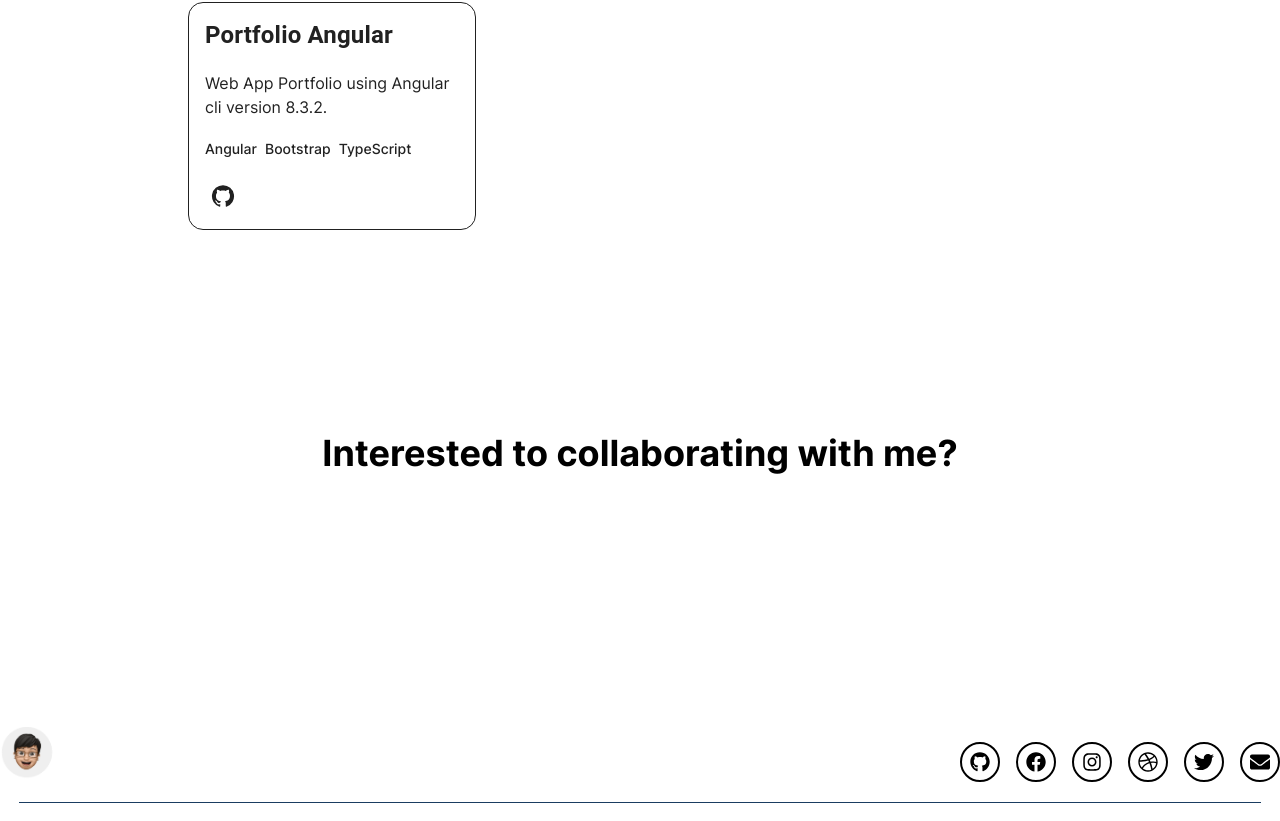
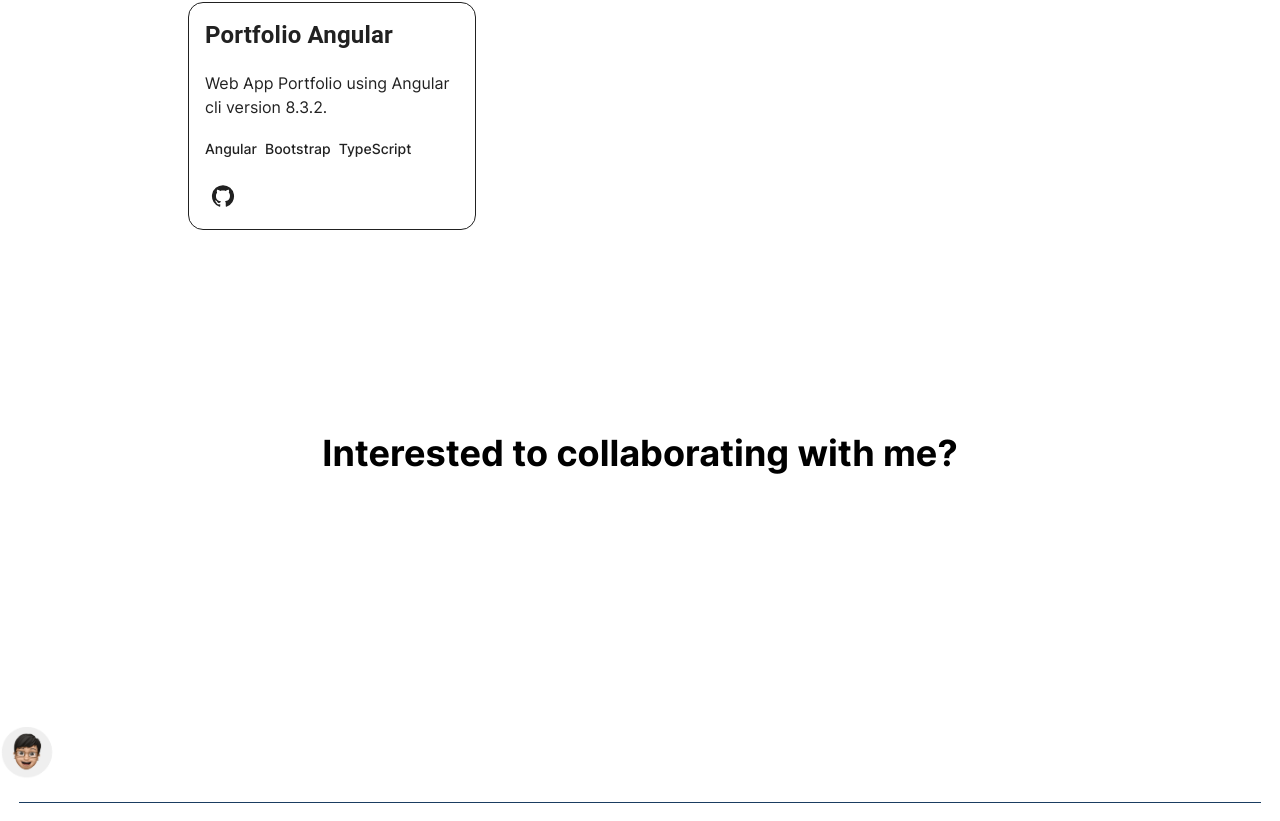
Before and after one commit to wibawasuyadnya/webapp-react, a React (Create React App) app: page / in a window 1280 px wide. Shown: the part 3634-4455 px from the top of the page. Built offline with nearby package versions, Linux system fonts and the light colour scheme.

Commit message:
update footer color

```diff
--- a/src/sections/Footer.jsx
+++ b/src/sections/Footer.jsx
@@ -27,7 +27,7 @@ function Footer() {
                 <h4 className='float-right xs:float-none'>  </h4>
                 <div className="flex justify-center mt-4 space-x-4">
                   <a
-                    className="text-xl p-2 text-[color:var(--clr-secondary)] hover:bg-[color:var(--clr-link)] border-2 border-[color:var(--clr-border)] hover:border-[color:var(--clr-link)] rounded-full hover:text-white transition-colors duration-300"
+                    className="text-xl p-2 text-white hover:bg-[color:var(--clr-link)] border-2 border-[color:var(--clr-border)] hover:border-[color:var(--clr-link)] rounded-full hover:text-white transition-colors duration-300"
                     href={footerdata.sclData.github}
                     target="_blank"
                     rel="noreferrer"
@@ -36,7 +36,7 @@ function Footer() {
                     <span className="sr-only">Github</span>
                   </a>
                   <a
-                    className="text-xl p-2 text-[color:var(--clr-secondary)] hover:bg-[color:var(--clr-link)] border-2 border-[color:var(--clr-border)] hover:border-[color:var(--clr-link)] rounded-full hover:text-white transition-colors duration-300"
+                    className="text-xl p-2 text-white hover:bg-[color:var(--clr-link)] border-2 border-[color:var(--clr-border)] hover:border-[color:var(--clr-link)] rounded-full hover:text-white transition-colors duration-300"
                     href={footerdata.sclData.facebook}
                     target="_blank"
                     rel="noreferrer"
@@ -45,7 +45,7 @@ function Footer() {
                     <span className="sr-only">Facebook</span>
                   </a>
                   <a
-                    className="text-xl p-2 text-[color:var(--clr-secondary)] hover:bg-[color:var(--clr-link)] border-2 border-[color:var(--clr-border)] hover:border-[color:var(--clr-link)] rounded-full hover:text-white transition-colors duration-300"
+                    className="text-xl p-2 text-white hover:bg-[color:var(--clr-link)] border-2 border-[color:var(--clr-border)] hover:border-[color:var(--clr-link)] rounded-full hover:text-white transition-colors duration-300"
                     href={footerdata.sclData.instagram}
                     target="_blank"
                     rel="noreferrer"
@@ -54,7 +54,7 @@ function Footer() {
                     <span className="sr-only">Instagram</span>
                   </a>
                   <a
-                    className="text-xl p-2 text-[color:var(--clr-secondary)] hover:bg-[color:var(--clr-link)] border-2 border-[color:var(--clr-border)] hover:border-[color:var(--clr-link)] rounded-full hover:text-white transition-colors duration-300"
+                    className="text-xl p-2 text-white hover:bg-[color:var(--clr-link)] border-2 border-[color:var(--clr-border)] hover:border-[color:var(--clr-link)] rounded-full hover:text-white transition-colors duration-300"
                     href={footerdata.sclData.dribbble}
                     target="_blank"
                     rel="noreferrer"
@@ -63,7 +63,7 @@ function Footer() {
                     <span className="sr-only">Dribbble</span>
                   </a>
                   <a
-                    className="text-xl p-2 text-[color:var(--clr-secondary)] hover:bg-[color:var(--clr-link)] border-2 border-[color:var(--clr-border)] hover:border-[color:var(--clr-link)] rounded-full hover:text-white transition-colors duration-300"
+                    className="text-xl p-2 text-white hover:bg-[color:var(--clr-link)] border-2 border-[color:var(--clr-border)] hover:border-[color:var(--clr-link)] rounded-full hover:text-white transition-colors duration-300"
                     href={footerdata.sclData.twitter}
                     target="_blank"
                     rel="noreferrer"
@@ -72,7 +72,7 @@ function Footer() {
                     <span className="sr-only">Twitter</span>
                   </a>
                   <a
-                    className="text-xl p-2 text-[color:var(--clr-secondary)] hover:bg-[color:var(--clr-link)] border-2 border-[color:var(--clr-border)] hover:border-[color:var(--clr-link)] rounded-full hover:text-white transition-colors duration-300"
+                    className="text-xl p-2 text-white hover:bg-[color:var(--clr-link)] border-2 border-[color:var(--clr-border)] hover:border-[color:var(--clr-link)] rounded-full hover:text-white transition-colors duration-300"
                     href={footerdata.sclData.email}
                     target="_blank"
                     rel="noreferrer"
```
